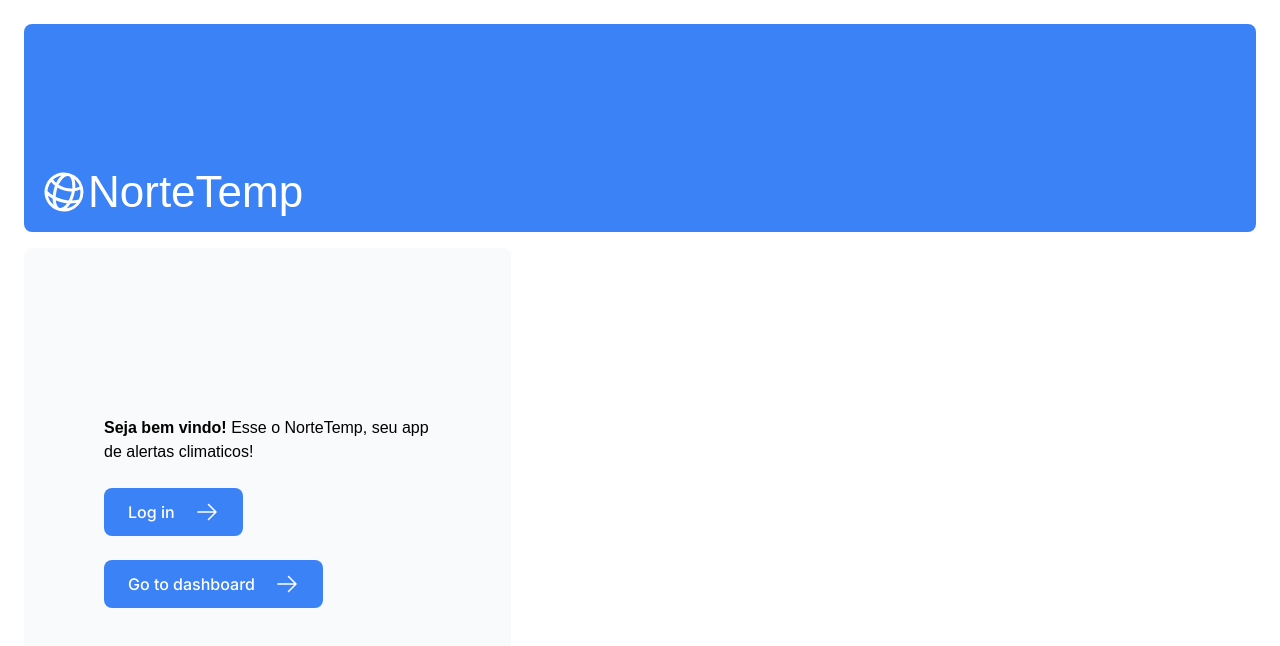
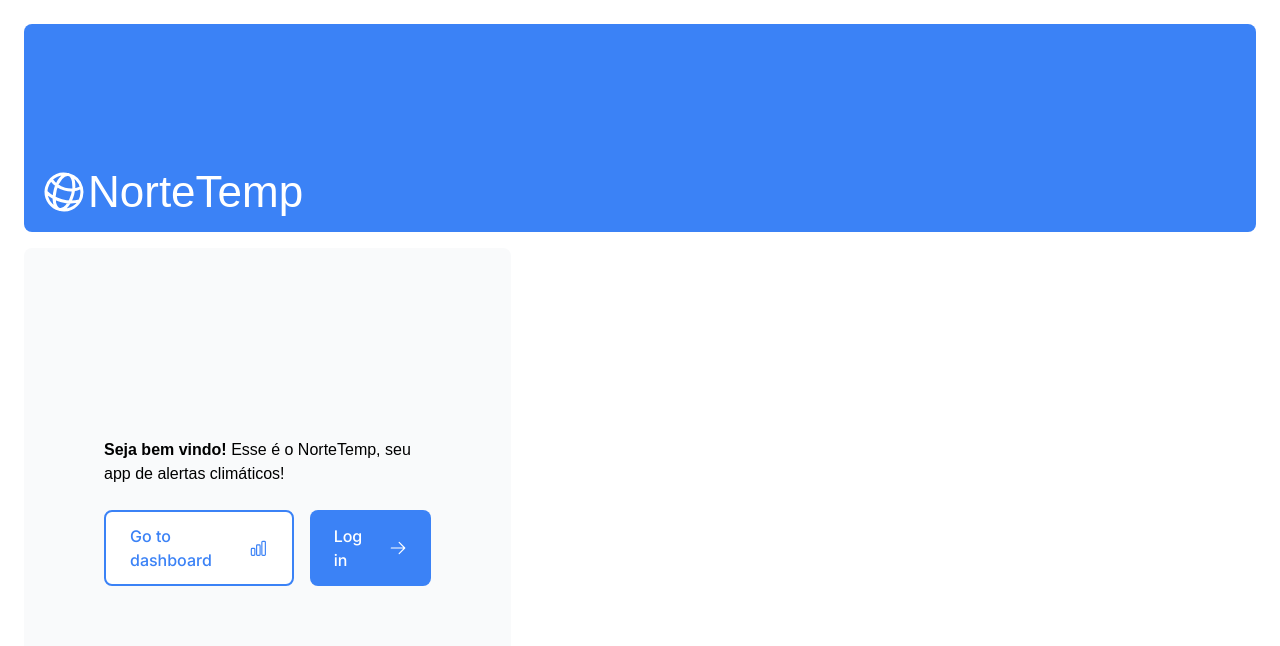
Before and after one commit to Messyas/nortetemp, a Next.js app in the folder nortetemp/: page / in a window 1280 px wide. Shown: the top 646 px of the page. Built offline with nearby package versions, Linux system fonts and the light colour scheme; no server answers; a web font is replaced by a local one; what aws-amplify would draw is missing.

Commit message:
Melhoria de alinhamento e estilo no link para o dashboard

```diff
--- a/nortetemp/app/page.tsx
+++ b/nortetemp/app/page.tsx
@@ -1,5 +1,7 @@
 import NorteLogo from '@/app/ui/NorteLogo';
 import { ArrowRightIcon } from '@heroicons/react/24/outline';
+import { ChartBarIcon } from '@heroicons/react/24/outline';
+
 import Link from 'next/link';
 import { lusitana } from './ui/fonts';
 
@@ -7,25 +9,27 @@ export default function Page() {
   return (
    <main className="flex min-h-screen flex-col p-6">
    <div className="flex h-20 shrink-0 items-end rounded-lg bg-blue-500 p-4 md:h-52">
-        <NorteLogo/>
+    <NorteLogo />
    </div>
    <div className="mt-4 flex grow flex-col gap-4 md:flex-row">
     <div className="flex flex-col justify-center gap-6 rounded-lg bg-gray-50 px-6 py-10 md:w-2/5 md:px-20">
       <p className={`${lusitana.className} antialiased`}>
-            <strong>Seja bem vindo!</strong> Esse o NorteTemp, seu app de alertas climaticos!
+        <strong>Seja bem vindo!</strong> Esse é o NorteTemp, seu app de alertas climáticos!
       </p>
+      <div className="flex flex-row gap-4">
+        <Link
+          href="/dashboard"
+          className="flex items-center gap-5 rounded-lg border-2 border-blue-500 bg-white px-6 py-3 text-sm font-medium text-blue-500 transition-colors hover:bg-blue-100 md:text-base"
+        >
+          <span>Go to dashboard</span> <ChartBarIcon className="w-5 md:w-6" />
+        </Link>
         <Link
           href="/auth/login"
-            className="flex items-center gap-5 self-start rounded-lg bg-blue-500 px-6 py-3 text-sm font-medium text-white transition-colors hover:bg-blue-400 md:text-base"
+          className="flex items-center gap-5 rounded-lg bg-blue-500 px-6 py-3 text-sm font-medium text-white transition-colors hover:bg-blue-400 md:text-base"
         >
           <span>Log in</span> <ArrowRightIcon className="w-5 md:w-6" />
         </Link>
-          <Link
-            href="/dashboard"
-            className="flex items-center gap-5 self-start rounded-lg bg-blue-500 px-6 py-3 text-sm font-medium text-white transition-colors hover:bg-blue-400 md:text-base"
-          >
-            <span>Go to dashboard</span> <ArrowRightIcon className="w-5 md:w-6" />
-          </Link>
+      </div>
      </div>
      <div className="flex items-center justify-center p-6 md:w-3/5 md:px-28 md:py-12">
        {/* Colocar imagens pra pc e celular depois
@@ -46,5 +50,6 @@ export default function Page() {
     </div>
   </div>
 </main>
+
   );
 }
```
Lines whose indentation alone changed are shown as unchanged.
